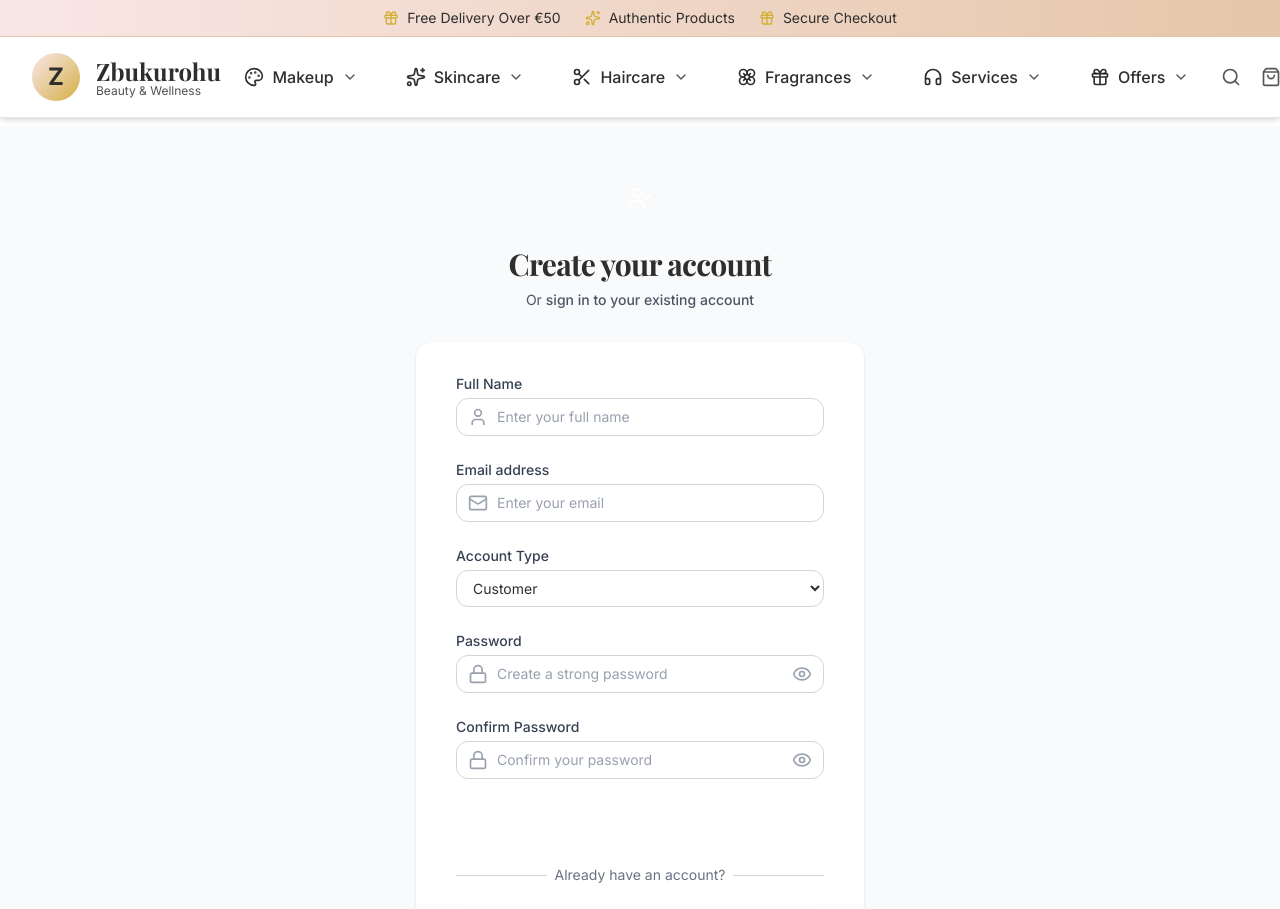
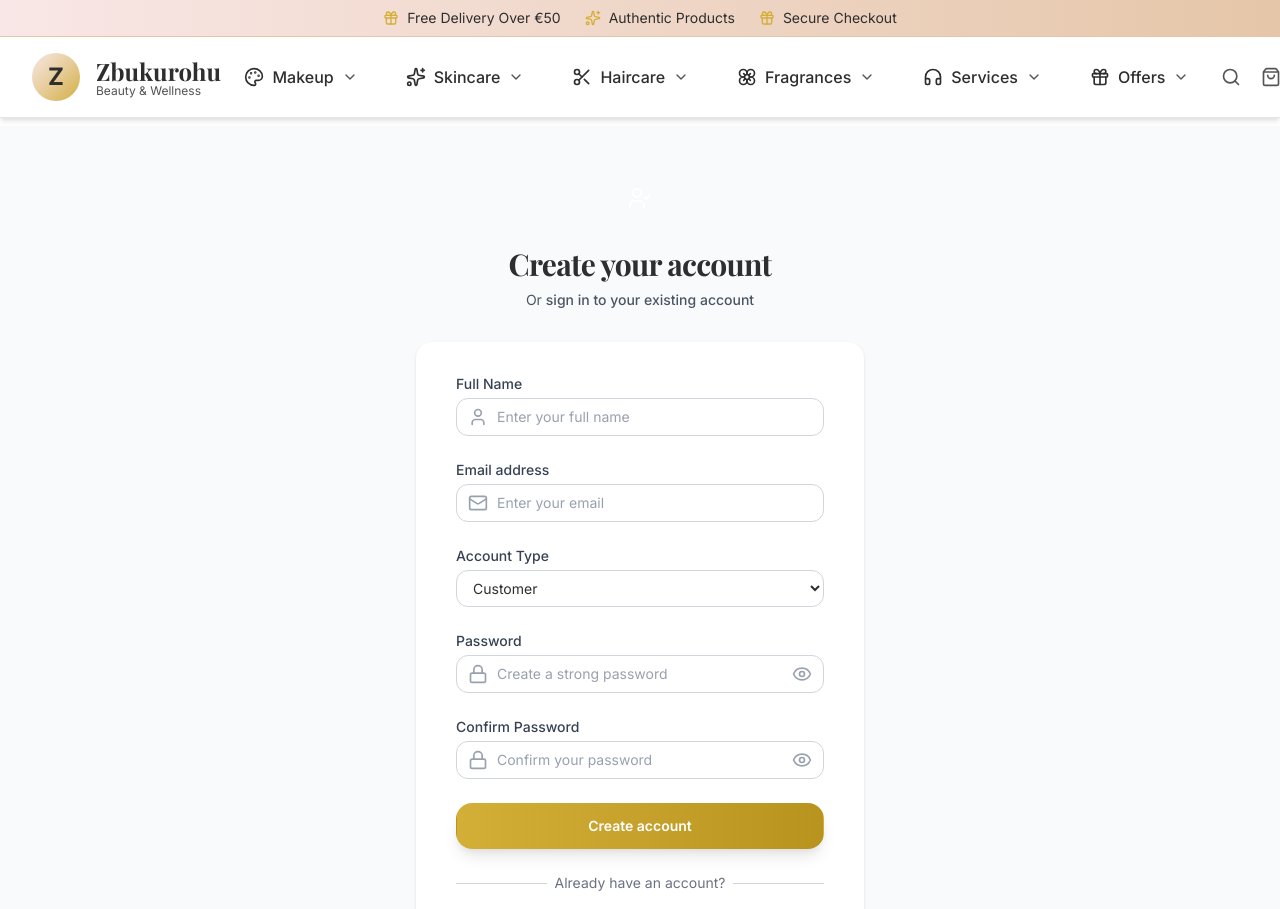
Before and after one commit to fibra21/ZbukurohuV2, a Next.js app: page /auth/register in a window 1280 px wide. Shown: the top 909 px of the page. Built offline with nearby package versions, Linux system fonts and the light colour scheme.

Commit message:
Fix login button visibility: Improve styling with brand colors, better contrast, and hover effects

```diff
--- a/src/app/auth/register/page.tsx
+++ b/src/app/auth/register/page.tsx
@@ -211,7 +211,7 @@ export default function RegisterPage() {
               <button
                 type="submit"
                 disabled={isLoading}
-                className="group relative w-full flex justify-center py-2 px-4 border border-transparent text-sm font-medium rounded-md text-white bg-primary hover:bg-primary/90 focus:outline-none focus:ring-2 focus:ring-offset-2 focus:ring-primary disabled:opacity-50 disabled:cursor-not-allowed"
+                className="group relative w-full flex justify-center py-3 px-4 border border-transparent text-sm font-semibold rounded-lg text-white bg-gradient-to-r from-[#D4AF37] to-[#B8941F] hover:from-[#B8941F] hover:to-[#A0851A] focus:outline-none focus:ring-2 focus:ring-offset-2 focus:ring-[#D4AF37] disabled:opacity-50 disabled:cursor-not-allowed shadow-lg hover:shadow-xl transition-all duration-200 transform hover:scale-105 disabled:transform-none"
               >
                 {isLoading ? (
                   <div className="flex items-center">
@@ -238,7 +238,7 @@ export default function RegisterPage() {
             <div className="mt-6">
               <Link
                 href="/auth/login"
-                className="w-full flex justify-center py-2 px-4 border border-gray-300 rounded-md shadow-sm text-sm font-medium text-gray-700 bg-white hover:bg-gray-50 focus:outline-none focus:ring-2 focus:ring-offset-2 focus:ring-primary"
+                className="w-full flex justify-center py-3 px-4 border-2 border-[#D4AF37] rounded-lg shadow-md text-sm font-semibold text-[#D4AF37] bg-white hover:bg-[#F9E7E7] hover:border-[#B8941F] hover:text-[#B8941F] focus:outline-none focus:ring-2 focus:ring-offset-2 focus:ring-[#D4AF37] transition-all duration-200 transform hover:scale-105"
               >
                 Sign in to existing account
               </Link>
```
